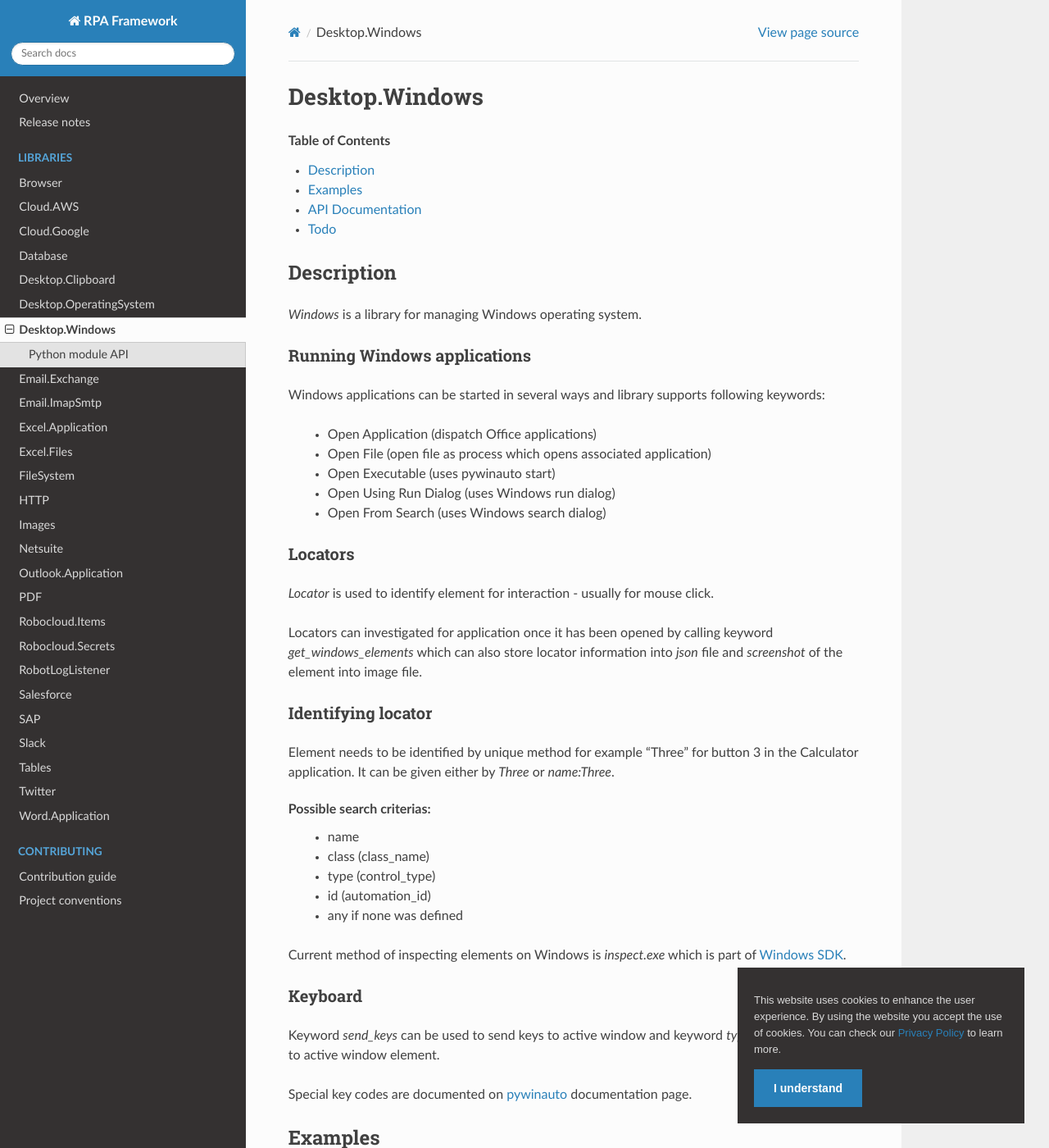
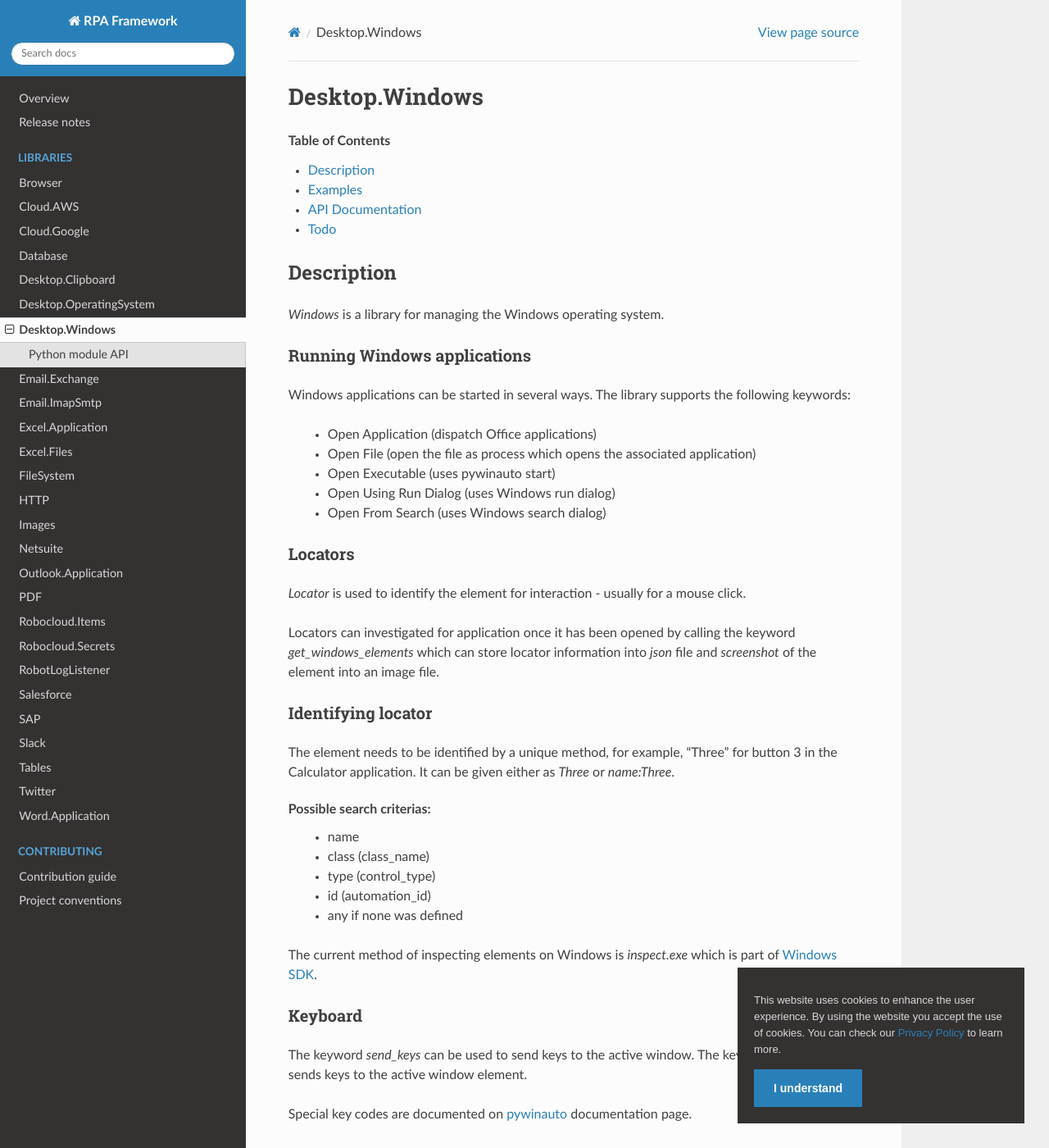
Before and after one commit to coderprovider/Framework-RPA, a Sphinx documentation site: the page built from docs/source/libraries/desktop_windows/index.rst, in a window 1280 px wide and 1400 px high. Shown: the whole window at 82% size. Built offline with Sphinx 7.4.7 and the Read the Docs theme 2.0.0, drawn with Linux system fonts in a browser that asks for light colours; pages that are not in the unit, such as notebooks, are missing from menus; some of the changed text lies outside the part shown.

Commit message:
Update Desktop.Windows library docs

```diff
--- a/docs/source/libraries/desktop_windows/index.rst
+++ b/docs/source/libraries/desktop_windows/index.rst
@@ -12,16 +12,16 @@ Desktop.Windows
 Description
 ***********
 
-`Windows` is a library for managing Windows operating system.
+`Windows` is a library for managing the Windows operating system.
 
 Running Windows applications
 ============================
 
-Windows applications can be started in several ways and library supports
-following keywords:
+Windows applications can be started in several ways. The library supports
+the following keywords:
 
     - Open Application (dispatch Office applications)
-    - Open File (open file as process which opens associated application)
+    - Open File (open the file as process which opens the associated application)
     - Open Executable (uses pywinauto start)
     - Open Using Run Dialog (uses Windows run dialog)
     - Open From Search (uses Windows search dialog)
@@ -29,17 +29,17 @@ following keywords:
 Locators
 ========
 
-`Locator` is used to identify element for interaction - usually for mouse click.
+`Locator` is used to identify the element for interaction - usually for a mouse click.
 
 Locators can investigated for application once it has been opened by calling
-keyword `get_windows_elements` which can also store locator information into `json` file
-and `screenshot` of the element into image file.
+the keyword `get_windows_elements` which can store locator information into `json` file
+and `screenshot` of the element into an image file.
 
 Identifying locator
 ===================
 
-Element needs to be identified by unique method for example "Three" for button 3
-in the Calculator application. It can be given either by `Three` or `name:Three`.
+The element needs to be identified by a unique method, for example, "Three" for button 3
+in the Calculator application. It can be given either as `Three` or `name:Three`.
 
 Possible search criterias:
     - name
@@ -48,14 +48,14 @@ Possible search criterias:
     - id (automation_id)
     - any if none was defined
 
-Current method of inspecting elements on Windows is `inspect.exe` which is part
+The current method of inspecting elements on Windows is `inspect.exe` which is part
 of `Windows SDK <https://docs.microsoft.com/en-us/windows/win32/winauto/inspect-objects>`_.
 
 Keyboard
 ========
 
-Keyword `send_keys` can be used to send keys to active window and keyword
-`type_keys` sends keys to active window element.
+The keyword `send_keys` can be used to send keys to the active window. The keyword
+`type_keys` sends keys to the active window element.
 
 Special key codes are documented on `pywinauto <https://pywinauto.readthedocs.io/en/latest/code/pywinauto.keyboard.html#>`_
 documentation page.
```
Also changed, not shown: other parts of docs/source/libraries/desktop_windows/index.rst (+3 -5 lines).
